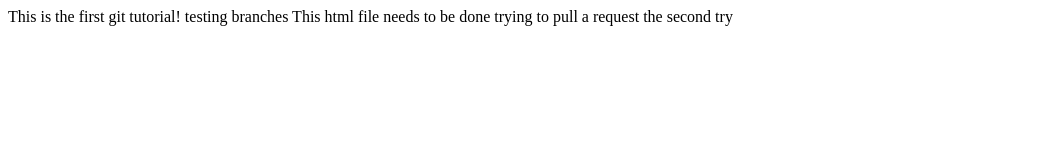
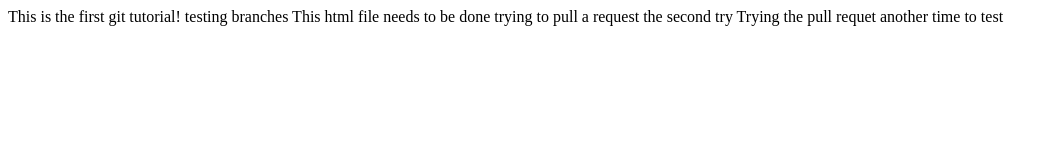
Before and after one commit to LeithGrira/firstGitTutorial, a plain HTML site: page index.html in a window 1280 px wide. Shown: the whole page, without its empty margins (0-1059 px from the left). Drawn offline with Linux system fonts and the light colour scheme.

Commit message:
made the second pull request

```diff
--- a/index.html
+++ b/index.html
@@ -10,5 +10,6 @@
     This html file needs to be done
     trying to pull a request
     the second try
+    Trying the pull requet another time to test
   </body>
 </html>
```
